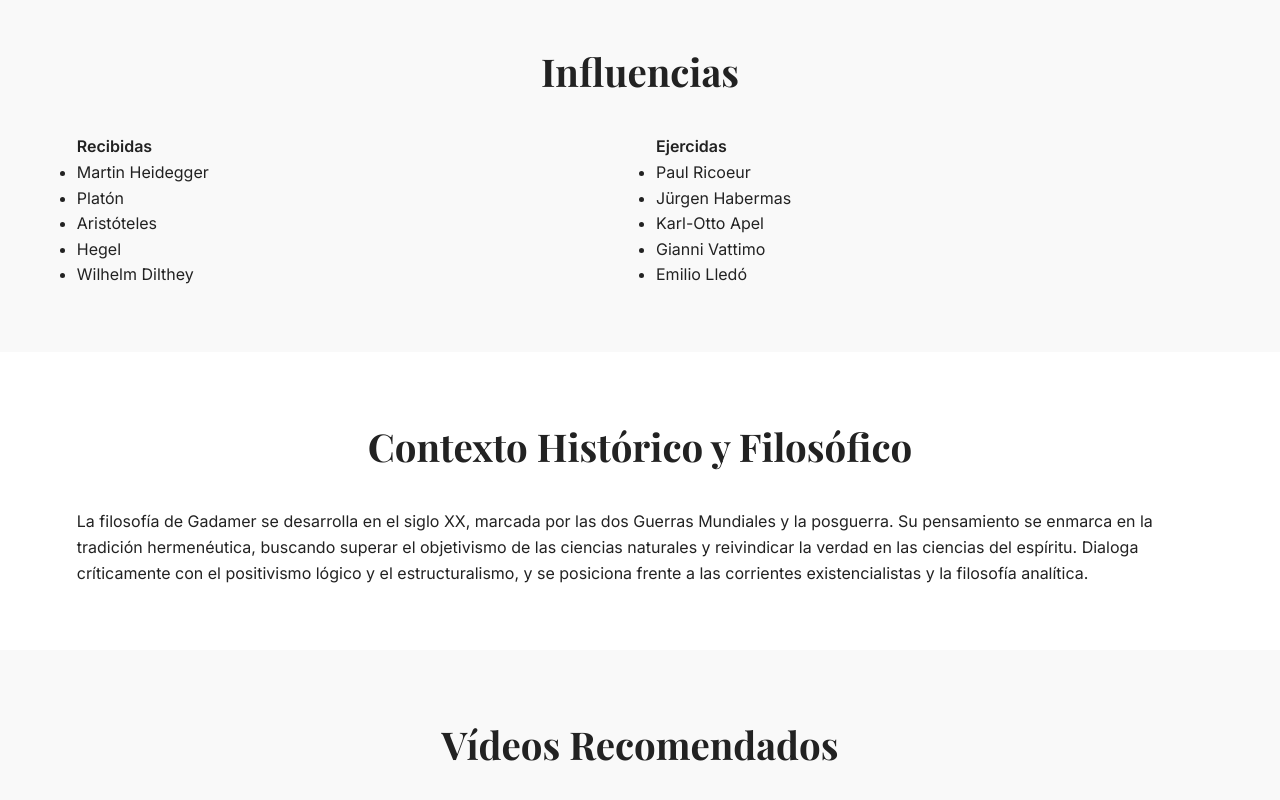
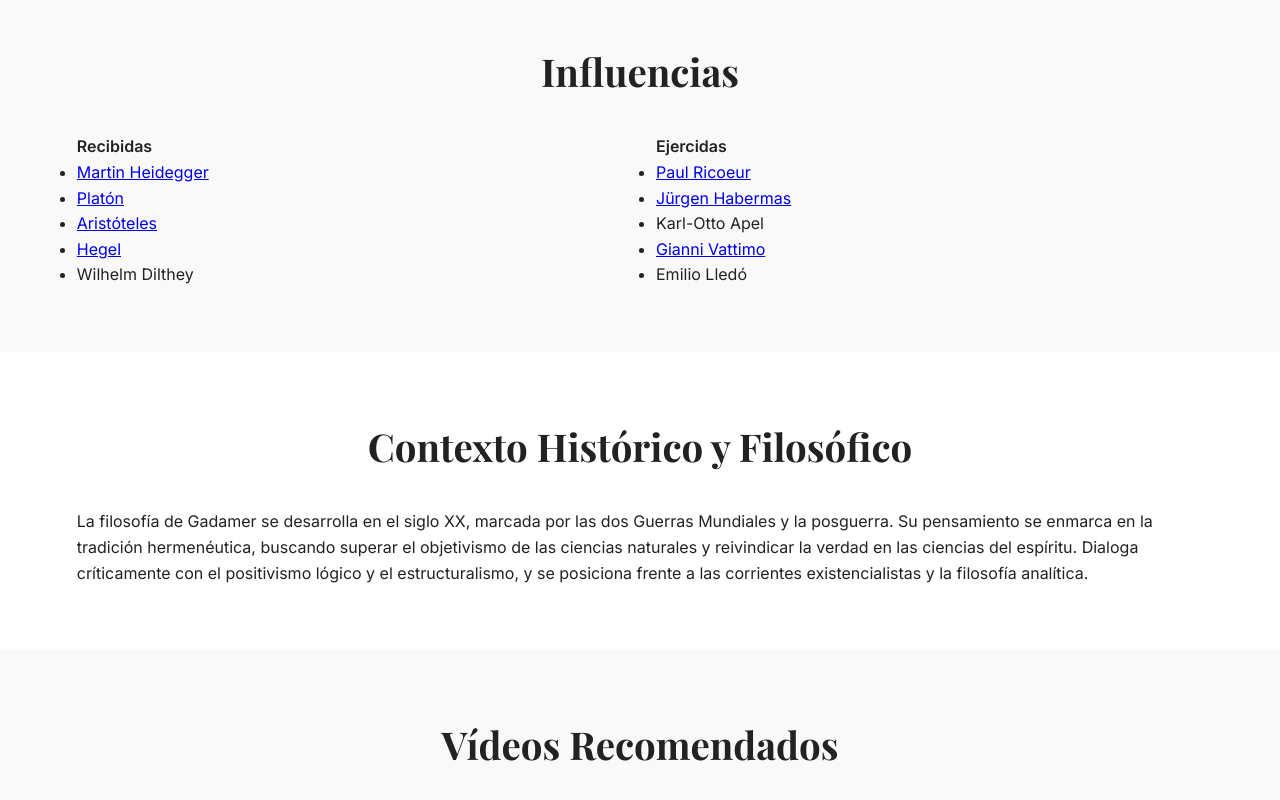
Before and after one commit to jmlucas68/gadamer, a plain HTML site: page index.html in a window 1280 px wide. Shown: the part 2292-3092 px from the top of the page. Drawn offline with nearby package versions, Linux system fonts and the light colour scheme.

Commit message:
Añadidos enlaces a filósofos en la sección de influencias

```diff
--- a/index.html
+++ b/index.html
@@ -120,20 +120,20 @@
       <div>
         <h4>Recibidas</h4>
         <ul>
-          <li>Martin Heidegger</li>
-          <li>Platón</li>
-          <li>Aristóteles</li>
-          <li>Hegel</li>
+          <li><a href="https://jmlucas68.github.io/heidegger/" target="_blank">Martin Heidegger</a></li>
+          <li><a href="https://jmlucas68.github.io/platon/" target="_blank">Platón</a></li>
+          <li><a href="https://jmlucas68.github.io/aristoteles/" target="_blank">Aristóteles</a></li>
+          <li><a href="https://jmlucas68.github.io/hegel/" target="_blank">Hegel</a></li>
           <li>Wilhelm Dilthey</li>
         </ul>
       </div>
       <div>
         <h4>Ejercidas</h4>
         <ul>
-          <li>Paul Ricoeur</li>
-          <li>Jürgen Habermas</li>
+          <li><a href="https://jmlucas68.github.io/ricoeur/" target="_blank">Paul Ricoeur</a></li>
+          <li><a href="https://jmlucas68.github.io/habermas/" target="_blank">Jürgen Habermas</a></li>
           <li>Karl-Otto Apel</li>
-          <li>Gianni Vattimo</li>
+          <li><a href="https://jmlucas68.github.io/vattimo/" target="_blank">Gianni Vattimo</a></li>
           <li>Emilio Lledó</li>
         </ul>
       </div>
```
